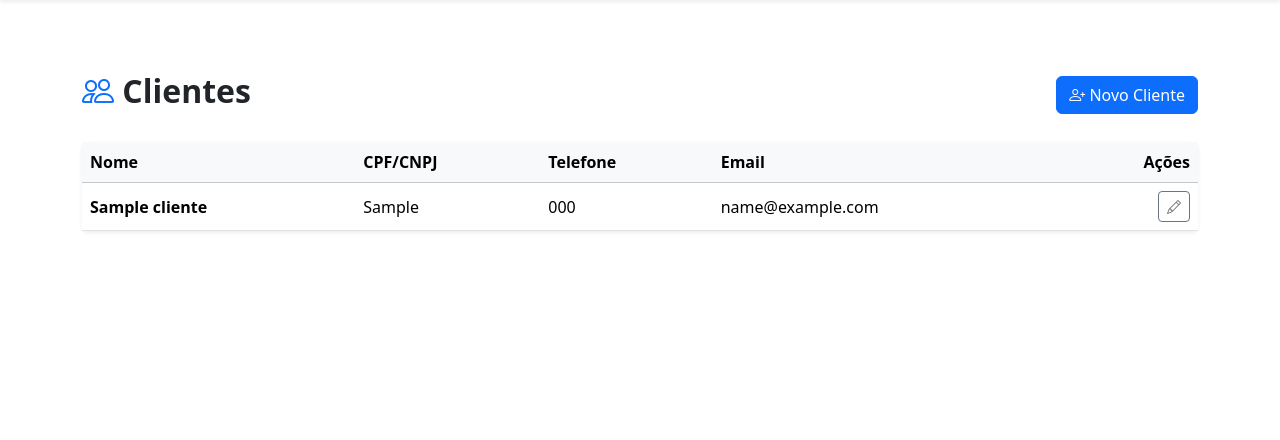
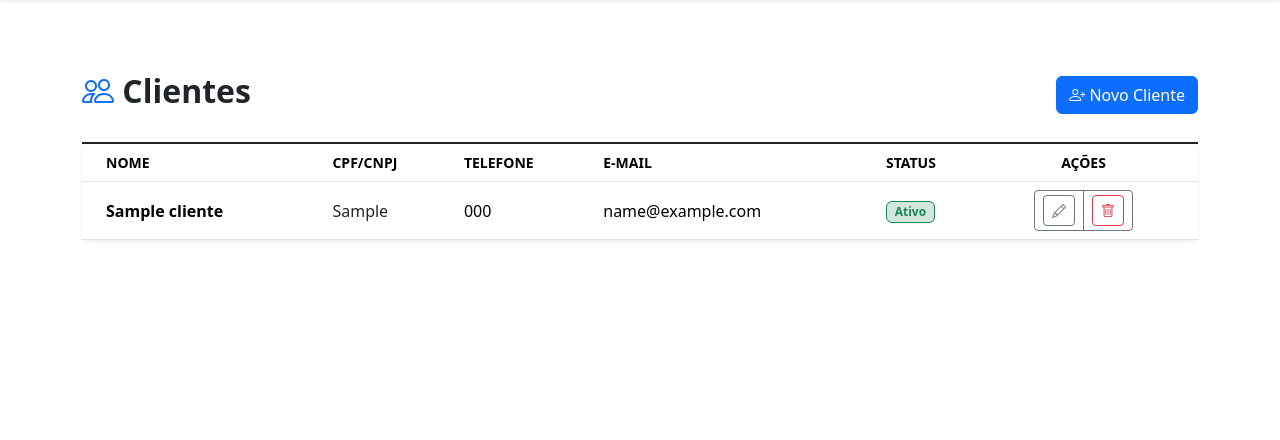
Before and after one commit to MarceloMacedoFH/Oficina_Django, a Django app: page /ordens/clientes/ in a window 1280 px wide. Shown: the part 57-497 px from the top of the page. Run offline with Django 5.2, Linux system fonts and the light colour scheme; a user stored in the database is signed in; tables that the repository leaves empty hold one stand-in row (values such as "Sample post").

Commit message:
Atualização do cliente e veículos.

```diff
--- a/core/models.py
+++ b/core/models.py
@@ -7,6 +7,7 @@ class Cliente(models.Model):
     email = models.EmailField(blank=True, null=True)
     endereco = models.TextField(blank=True, null=True)
     data_cadastro = models.DateTimeField(auto_now_add=True)
+    ativo = models.BooleanField(default=True)
 
     def __str__(self):
         return self.nome
@@ -20,6 +21,7 @@ class Veiculo(models.Model):
     ano = models.PositiveIntegerField()
     cor = models.CharField(max_length=20, blank=True, null=True)
     chassi = models.CharField(max_length=17, blank=True, null=True)
+    ativo = models.BooleanField(default=True)
 
     def __str__(self):
         return f"{self.modelo} ({self.placa})"
--- a/servicos/forms.py
+++ b/servicos/forms.py
@@ -53,7 +53,7 @@ for form in ItemServicoFormSet.form.base_fields.values(): form.required = False
 class ClienteForm(forms.ModelForm):
     class Meta:
         model = Cliente
-        fields = ['nome', 'cpf_cnpj', 'telefone', 'email', 'endereco']
+        fields = ['nome', 'cpf_cnpj', 'telefone', 'email', 'endereco', 'ativo']
         widgets = {
             'nome': forms.TextInput(attrs={'class': 'form-control'}),
             'cpf_cnpj': forms.TextInput(attrs={'class': 'form-control'}),
--- a/servicos/templates/servicos/estoque.html
+++ b/servicos/templates/servicos/estoque.html
@@ -62,6 +62,7 @@
     </div>
 </div>
 
+<!--- Tela para criar um novo cadastro -->
 <div class="modal fade" id="modalProduto" tabindex="-1">
     <div class="modal-dialog modal-dialog-centered">
         <div class="modal-content bg-body-tertiary">
--- a/servicos/templates/servicos/lista_clientes.html
+++ b/servicos/templates/servicos/lista_clientes.html
@@ -11,30 +11,46 @@
     <div class="card shadow-sm border-0">
         <div class="table-responsive">
             <table class="table table-hover align-middle mb-0">
-                <thead class="table-light">
-                    <tr>
-                        <th>Nome</th>
+                <thead class="table-group-divider">
+                    <tr class="text-secondary small">
+                        <th class="ps-4">NOME</th>
                         <th>CPF/CNPJ</th>
-                        <th>Telefone</th>
-                        <th>Email</th>
-                        <th class="text-end">Ações</th>
+                        <th>TELEFONE</th>
+                        <th>E-MAIL</th>
+                        <th>STATUS</th>
+                        <th class="text-center pe-4">AÇÕES</th>
                     </tr>
                 </thead>
                 <tbody>
                     {% for cliente in clientes %}
-                    <tr>
-                        <td class="fw-bold">{{ cliente.nome }}</td>
-                        <td>{{ cliente.cpf_cnpj }}</td>
+                    <tr class="{% if not cliente.ativo %}opacity-50{% endif %}">
+                        <td class="ps-4 fw-bold text-body-emphasis">{{ cliente.nome }}</td>
+                        <td class="text-body">{{ cliente.cpf_cnpj }}</td>
                         <td>{{ cliente.telefone }}</td>
                         <td>{{ cliente.email }}</td>
-                        <td class="text-end">
-                            <a href="#" class="btn btn-sm btn-outline-secondary"><i class="bi bi-pencil"></i></a>
+                        <td>
+                            {% if cliente.ativo %}
+                                <span class="badge bg-success-subtle text-success border border-success">Ativo</span>
+                            {% else %}
+                                <span class="badge bg-secondary-subtle text-secondary border border-secondary">Bloqueado</span>
+                            {% endif %}
+                        </td>
+                        <td class="text-center pe-4">
+                            <div class="btn-group">
+                                <button class="btn btn-sm btn-outline-secondary" title="Editar">
+                                    <a href="#" class="btn btn-sm btn-outline-secondary" title="Editar">
+                                        <i class="bi bi-pencil"></i>
+                                    </a>
+                                </button>
+                                <button class="btn btn-sm btn-outline-secondary" title="Excluir/Bloquear">
+                                    <a href="#" class="btn btn-sm btn-outline-danger" onclick="return confirm('Deseja excluir ou bloquear este produto?')" title="Excluir/Bloquear">
+                                        <i class="bi bi-trash"></i>
+                                    </a>
+                                </button>
+                            </div>
                         </td>
                     </tr>
                     {% empty %}
-                    <tr>
-                        <td colspan="5" class="text-center text-muted py-4">Nenhum cliente cadastrado.</td>
-                    </tr>
                     {% endfor %}
                 </tbody>
             </table>
```
Also changed, not shown: servicos/templates/servicos/lista_veiculos.html (+4 -10 lines), core/migrations/0002_cliente_ativo_veiculo_ativo.py (added).
